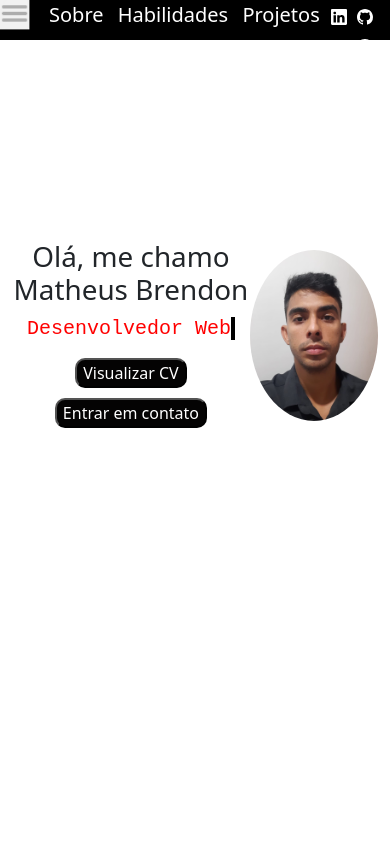
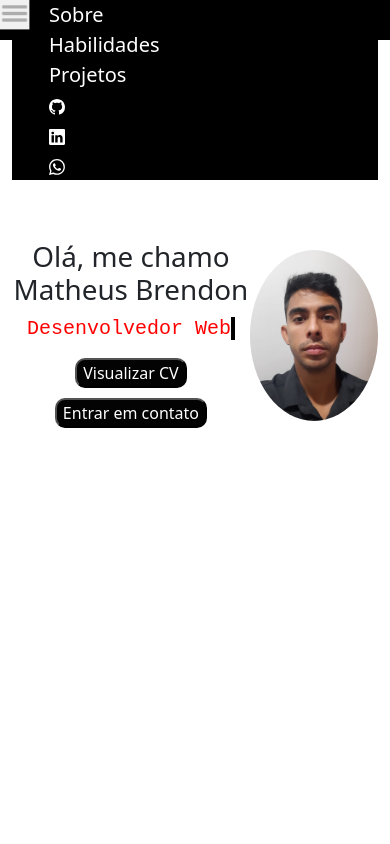
Before and after one commit to matheusbrs/portifolio, a plain HTML site: page index.html in a window 390 px wide. Shown: the top 844 px of the page. Drawn offline with nearby package versions, Linux system fonts and the light colour scheme.

Commit message:
ajustando bag do menu  mobile

```diff
--- a/style.css
+++ b/style.css
@@ -356,9 +356,15 @@ footer h1 {
     /* Aumentar a imagem em 20% */
 }
 
-
+/*mobile*/
 @media (max-width:640px) {
 
+    .contato-nav{
+   display: grid;
+  background: #000000;
+
+
+}
 
     .contato-nav ul li {
         color: red;
```
